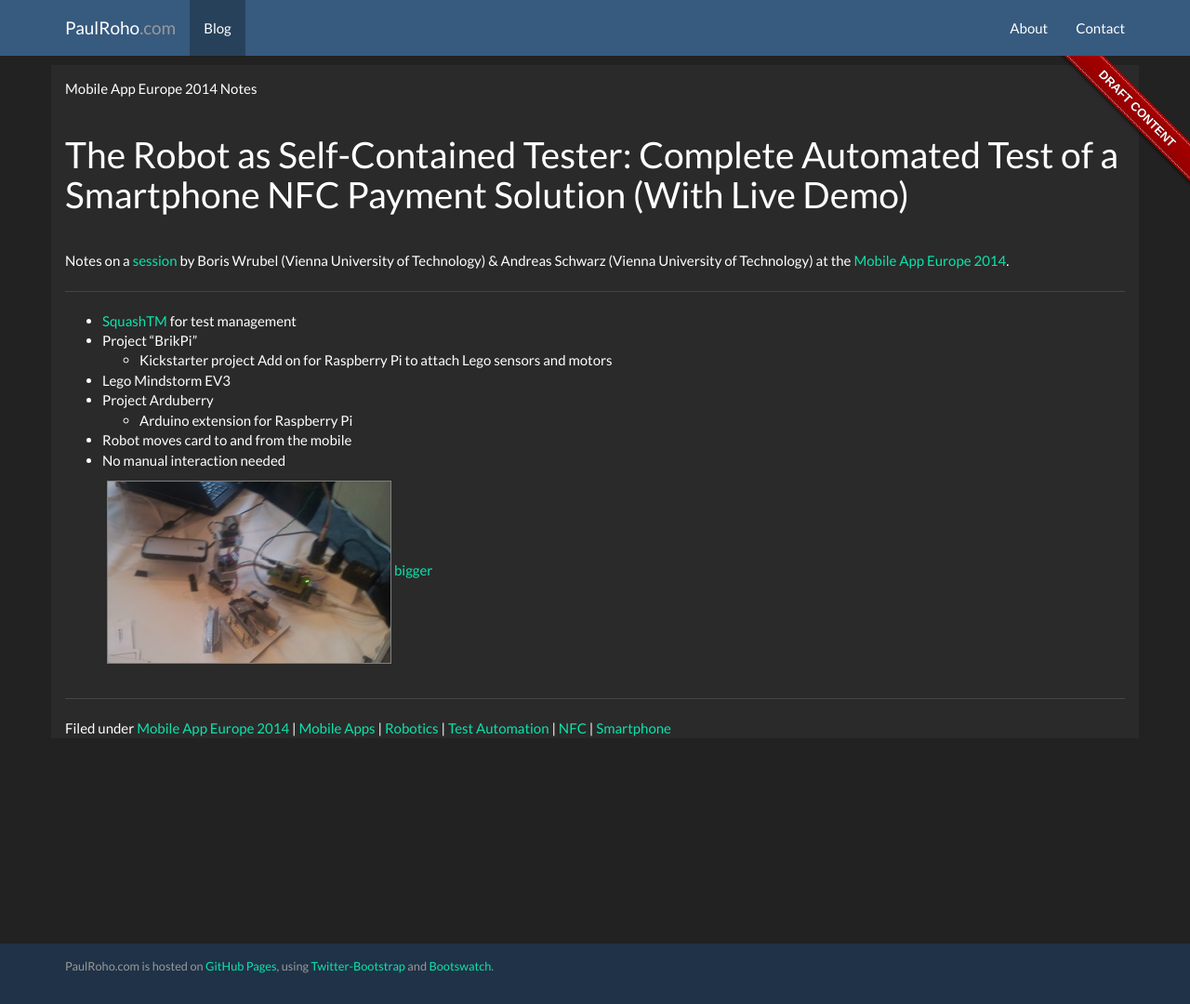
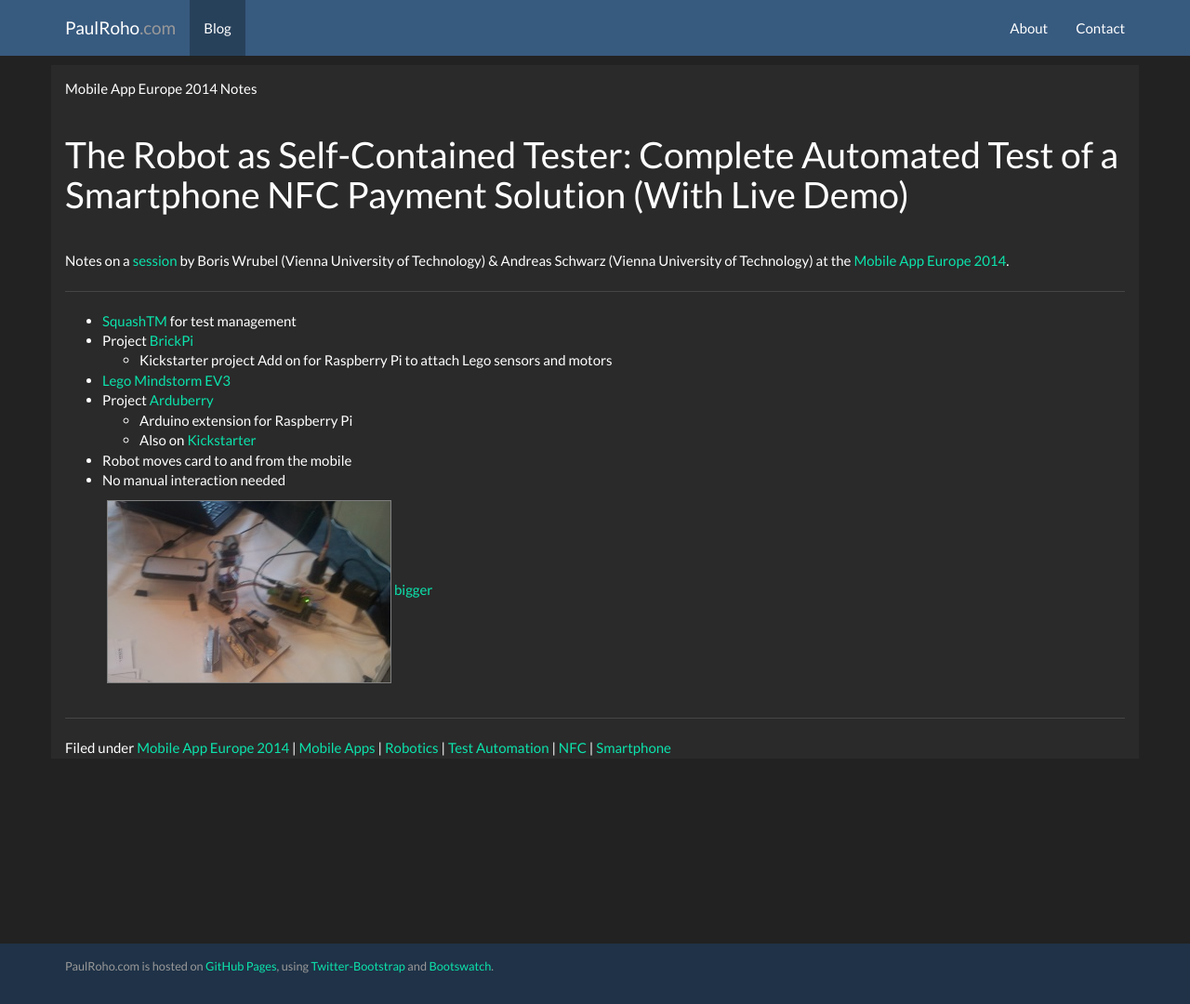
Before and after one commit to paulroho/paulroho.github.io, a Jekyll site: the page built from _posts/2014-10-01-The-Robot-as-Self-Contained-Tester.md, in a window 1280 px wide and 1080 px high. Shown: the whole window at 93% size. Built offline with Jekyll 4.4.1, drawn with Linux system fonts in a browser that asks for light colours; nearby versions of some CDN libraries.

```diff
--- a/_posts/2014-10-01-The-Robot-as-Self-Contained-Tester.md
+++ b/_posts/2014-10-01-The-Robot-as-Self-Contained-Tester.md
@@ -15,11 +15,12 @@ at the [Mobile App Europe 2014](http://mobileappeurope.com/).
 ---
 
 * [SquashTM](http://www.squashtest.org/) for test management
-* Project "BrikPi"
+* Project [BrickPi](https://www.kickstarter.com/projects/john-cole/brickpi-lego-bricks-with-a-raspberry-pi-brain)
     * Kickstarter project Add on for Raspberry Pi to attach Lego sensors and motors
-* Lego Mindstorm EV3
-* Project Arduberry
+* [Lego Mindstorm EV3](http://www.lego.com/en-us/mindstorms/products/ev3/31313-mindstorms-ev3/)
+* Project [Arduberry](https://www.dexterindustries.com/Arduberry/)
     * Arduino extension for Raspberry Pi
+	* Also on [Kickstarter](https://www.kickstarter.com/projects/john-cole/arduberry-unite-raspberry-pi-and-arduino)
 * Robot moves card to and from the mobile
 * No manual interaction needed
 
```
Also changed, not shown: other parts of _posts/2014-10-01-The-Robot-as-Self-Contained-Tester.md (+1 -1 lines).
